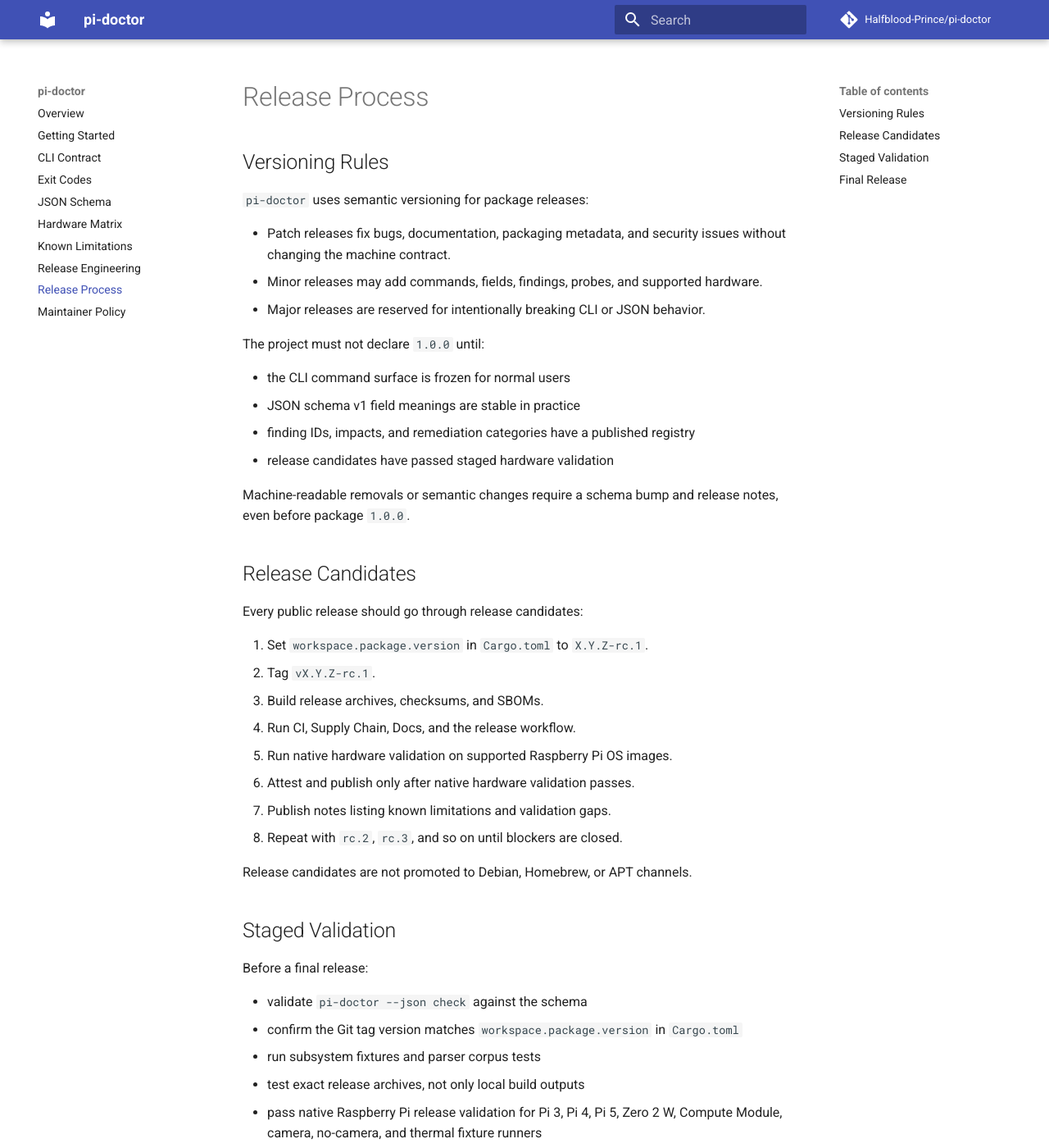
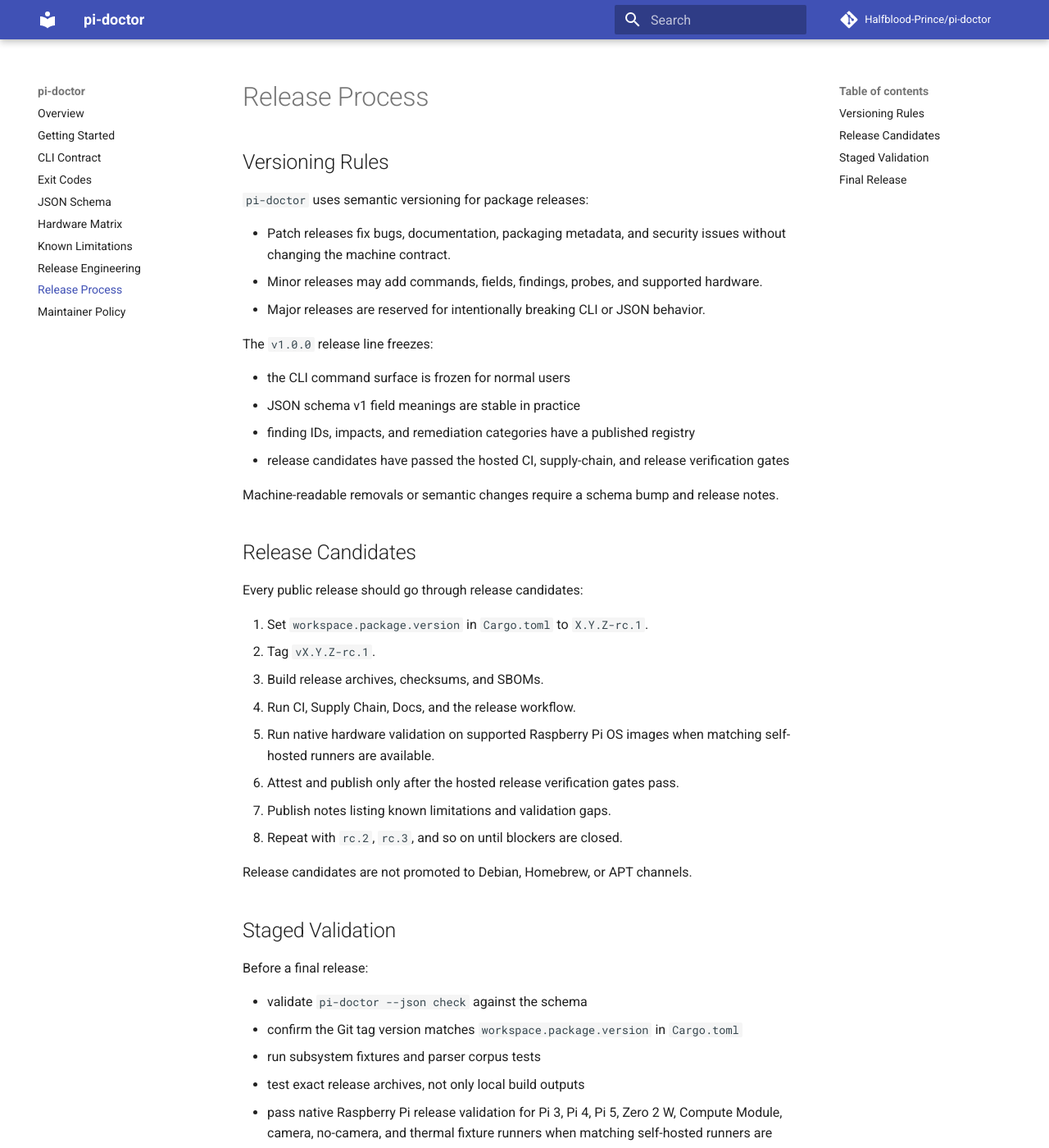
Before and after one commit to Halfblood-Prince/pi-doctor, an MkDocs documentation site: the page built from docs/release-process.md, in a window 1280 px wide and 1400 px high. Shown: the whole window at 82% size. Built offline with MkDocs 1.6.1 and Material for MkDocs 9.7.7, drawn with Linux system fonts in a browser that asks for light colours; comment, search, counter and statistics services are not loaded; some of the changed text lies outside the part shown.

Commit message:
Remove self-hosted release gate

```diff
--- a/docs/release-process.md
+++ b/docs/release-process.md
@@ -10,15 +10,16 @@
   hardware.
 - Major releases are reserved for intentionally breaking CLI or JSON behavior.
 
-The project must not declare `1.0.0` until:
+The `v1.0.0` release line freezes:
 
 - the CLI command surface is frozen for normal users
 - JSON schema v1 field meanings are stable in practice
 - finding IDs, impacts, and remediation categories have a published registry
-- release candidates have passed staged hardware validation
+- release candidates have passed the hosted CI, supply-chain, and release
+  verification gates
 
 Machine-readable removals or semantic changes require a schema bump and release
-notes, even before package `1.0.0`.
+notes.
 
 ## Release Candidates
 
@@ -28,8 +29,9 @@ Every public release should go through release candidates:
 2. Tag `vX.Y.Z-rc.1`.
 3. Build release archives, checksums, and SBOMs.
 4. Run CI, Supply Chain, Docs, and the release workflow.
-5. Run native hardware validation on supported Raspberry Pi OS images.
-6. Attest and publish only after native hardware validation passes.
+5. Run native hardware validation on supported Raspberry Pi OS images when
+   matching self-hosted runners are available.
+6. Attest and publish only after the hosted release verification gates pass.
 7. Publish notes listing known limitations and validation gaps.
 8. Repeat with `rc.2`, `rc.3`, and so on until blockers are closed.
 
@@ -44,7 +46,8 @@ Before a final release:
 - run subsystem fixtures and parser corpus tests
 - test exact release archives, not only local build outputs
 - pass native Raspberry Pi release validation for Pi 3, Pi 4, Pi 5, Zero 2 W,
-  Compute Module, camera, no-camera, and thermal fixture runners
+  Compute Module, camera, no-camera, and thermal fixture runners when matching
+  self-hosted runners are available
 - verify archive checksums, SBOMs, and provenance attestations
 - test upgrade, downgrade, rollback, and uninstall paths
 - confirm known limitations are current
@@ -57,4 +60,5 @@ For final release tags:
 2. Confirm version numbers in Cargo, Debian metadata, docs, and release scripts.
 3. Build signed artifacts and publish checksums, SBOM, and attestations.
 4. Verify GitHub release assets from a clean machine.
-5. Update package channels only after artifact verification passes.
+5. Record whether native hardware validation was run for the release.
+6. Update package channels only after artifact verification passes.
```
Also changed, not shown: docs/maintainer-policy.md (+1 -1 lines), docs/release-engineering.md (+9 -5 lines), 1 other file.
